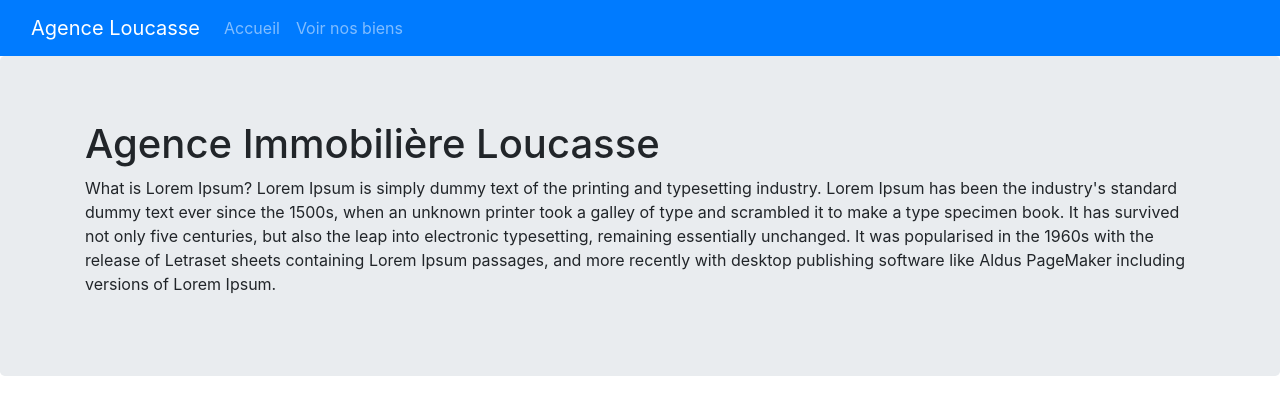
After one commit to Alkadios/AgenceImmobiliere, a Symfony app: template AgenceImmobiliere/templates/home/index.html.twig in a window 1280 px wide. The commit adds this page. Shown: the top 415 px of the page. Run offline with Twig, Linux system fonts and the light colour scheme; the template is opened without the code that fills it, so the values that code supplies are empty; some libraries are stand-ins or nearby versions.

Commit message:
Premières pages

```diff
--- a/AgenceImmobiliere/templates/base.html.twig
+++ b/AgenceImmobiliere/templates/base.html.twig
@@ -3,6 +3,7 @@
     <head>
         <meta charset="UTF-8">
         <title>{% block title %}Welcome!{% endblock %}</title>
+        <link rel="stylesheet" href="https://cdnjs.cloudflare.com/ajax/libs/twitter-bootstrap/4.1.3/css/bootstrap.css" integrity="sha512-57lHfvbE5GLWA20qDTCTRUpKntBnFlG0V+x8f3q3DqZK6XlHGVsbpCCI/kadtaFBMEYmq5IeVZnsWjWx2QoQtw==" crossorigin="anonymous" referrerpolicy="no-referrer" />
         {# Run `composer require symfony/webpack-encore-bundle`
            and uncomment the following Encore helpers to start using Symfony UX #}
         {% block stylesheets %}
@@ -14,6 +15,27 @@
         {% endblock %}
     </head>
     <body>
+    <nav class="navbar navbar-expand-lg navbar-dark bg-primary">
+        <div class="container-fluid">
+            <a class="navbar-brand" href="{{ path('home') }}">Agence Loucasse</a>
+            <button class="navbar-toggler" type="button" data-bs-toggle="collapse" data-bs-target="#navbarSupportedContent" aria-controls="navbarSupportedContent" aria-expanded="false" aria-label="Toggle navigation">
+                <span class="navbar-toggler-icon"></span>
+            </button>
+            <div class="collapse navbar-collapse" id="navbarSupportedContent">
+                <ul class="navbar-nav me-auto mb-2 mb-lg-0">
+                    <li class="nav-item">
+                        <a class="nav-link {% if current_menu == 'accueil' %}active{% endif %}" aria-current="page" href="{{ path('home') }}">Accueil</a>
+                    </li>
+                    <li class="nav-item">
+                        <a class="nav-link {% if current_menu == 'properties' %}active{% endif %}" aria-current="page" href="{{ path('properties_index') }}">Voir nos biens</a>
+                    </li>
+                </ul>
+            </div>
+        </div>
+    </nav>
         {% block body %}{% endblock %}
+        <script src="https://code.jquery.com/jquery-3.6.0.min.js" integrity="sha256-/xUj+3OJU5yExlq6GSYGSHk7tPXikynS7ogEvDej/m4=" crossorigin="anonymous"></script>
+        <script src="https://cdnjs.cloudflare.com/ajax/libs/popper.js/1.14.3/umd/popper.min.js" integrity="sha512-ldc1sPu1FZ8smgkgp+HwnYyVb1eRn2wEmKrDg1JqPEb02+Ei4kNzDIQ0Uwh0AJVLQFjJoWwG+764x70zy5Tv4A==" crossorigin="anonymous" referrerpolicy="no-referrer"></script>
+        <script src="https://cdnjs.cloudflare.com/ajax/libs/twitter-bootstrap/4.1.3/js/bootstrap.js" integrity="sha512-JtLrV1ofzavnjW9efbM8bX78Kcx6dvZPn+VhmJfBg4yKQvqxMX4FQI7NjAHb6cviH/92xOHBI74kVPsafPnnHQ==" crossorigin="anonymous" referrerpolicy="no-referrer"></script>
     </body>
 </html>
--- /dev/null
+++ b/AgenceImmobiliere/templates/home/index.html.twig
@@ -0,0 +1,13 @@
+{% extends 'base.html.twig' %}
+
+{% block title %}Agence Immobilière Loucasse{% endblock %}
+
+{% block body %}
+    <div class="jumbotron txt-center">
+        <div class="container">
+            <h1>Agence Immobilière Loucasse</h1>
+            <p>What is Lorem Ipsum?
+                Lorem Ipsum is simply dummy text of the printing and typesetting industry. Lorem Ipsum has been the industry's standard dummy text ever since the 1500s, when an unknown printer took a galley of type and scrambled it to make a type specimen book. It has survived not only five centuries, but also the leap into electronic typesetting, remaining essentially unchanged. It was popularised in the 1960s with the release of Letraset sheets containing Lorem Ipsum passages, and more recently with desktop publishing software like Aldus PageMaker including versions of Lorem Ipsum.</p>
+        </div>
+    </div>
+{% endblock %}
```
Also changed, not shown: AgenceImmobiliere/src/Controller/HomeController.php (added, +21 -0 lines), AgenceImmobiliere/src/Controller/PropertyController.php (added, +20 -0 lines), AgenceImmobiliere/templates/property/index.html.twig (added, +13 -0 lines), 1 other file.
